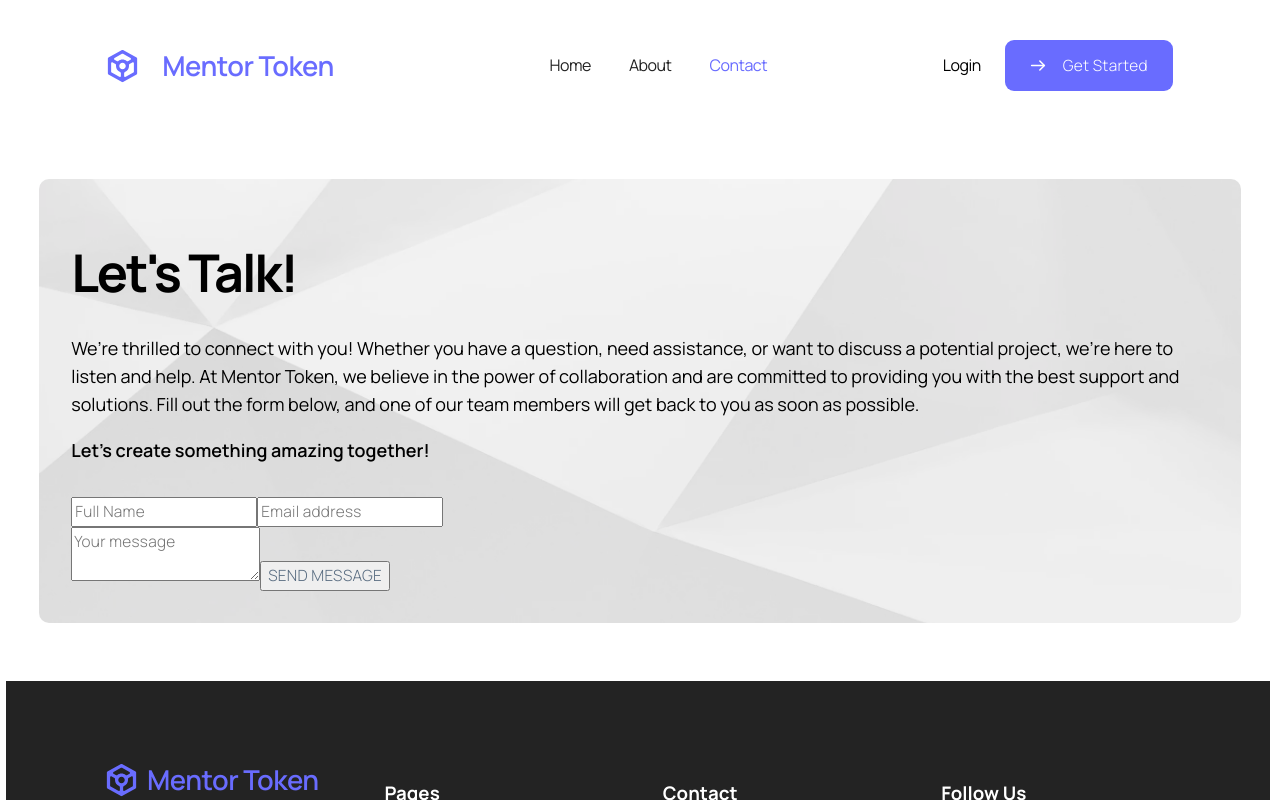
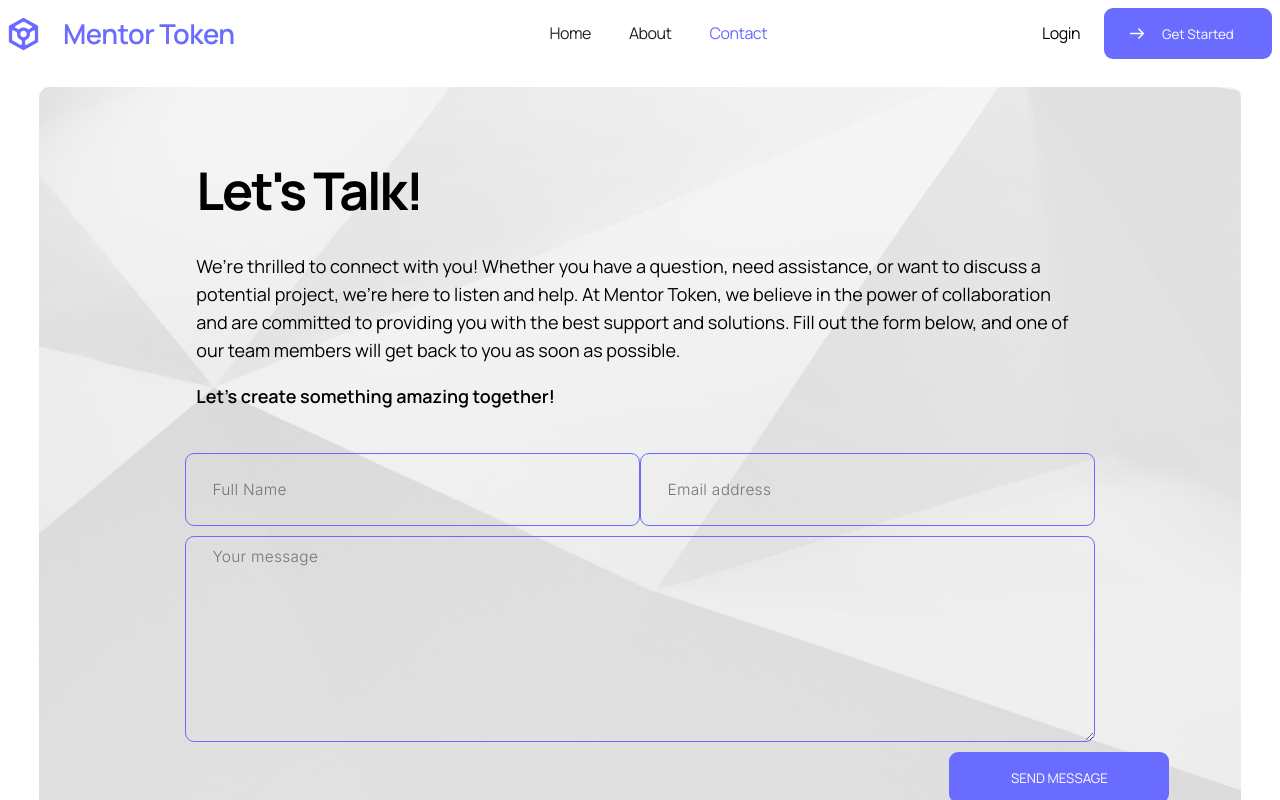
Before and after one commit to DexterNutt/FinalProject, a React (Vite) app in the folder MentorToken/: page /contact in a window 1280 px wide. Shown: the top 800 px of the page. Built offline with nearby package versions, Linux system fonts and the light colour scheme.

Commit message:
Standardise the margins and padding on all pages and nav/footer components

```diff
--- a/MentorToken/src/components/footer/Footer.module.css
+++ b/MentorToken/src/components/footer/Footer.module.css
@@ -5,6 +5,7 @@
   background-color: #232323;
   color: #ffffff;
   padding: 40px;
+  margin-top: 3.5vh;
   font-family: "Manrope", sans-serif;
   left: -2px;
   right: -2px;
--- a/MentorToken/src/components/hero/Hero.module.css
+++ b/MentorToken/src/components/hero/Hero.module.css
@@ -3,12 +3,12 @@
 .hero {
   display: flex;
   justify-content: center;
-  padding: 2rem;
+  padding: 0rem, 5rem;
   position: relative;
   z-index: 1;
-  padding: 5rem;
   gap: 72px;
   border-radius: 20px;
+  margin-bottom: 2rem;
 }
 
 .heroContainer {
--- a/MentorToken/src/components/message/Message.jsx
+++ b/MentorToken/src/components/message/Message.jsx
@@ -21,11 +21,14 @@ export const Message = () => {
           </p>
           <span>Let’s create something amazing together!</span>
         </div>
-        <form onSubmit={handleSubmit}>
-          <input type="text" id="name" placeholder="Full Name" />
-          <input type="email" id="email" placeholder="Email address " />
-          <br />
+        <form class={styles.contactUsForm} onSubmit={handleSubmit}>
+          <div className={styles.inputContainer}>
+            <input type="text" id="name" placeholder="Full Name" />
+            <input type="email" id="email" placeholder="Email address " />
+          </div>
+
           <textarea name="text" id="text" placeholder="Your message"></textarea>
+
           <button type="submit">SEND MESSAGE</button>
         </form>
       </div>
--- a/MentorToken/src/components/message/Message.module.css
+++ b/MentorToken/src/components/message/Message.module.css
@@ -1,8 +1,9 @@
 @import url("https://fonts.googleapis.com/css2?family=Manrope:wght@200..800&display=swap");
+@import url("https://fonts.googleapis.com/css2?family=Inter:wght@100..900&display=swap");
 
 .message {
   font-family: "Manrope", sans-serif;
-  margin: 3.5rem 0rem;
+  padding: 0rem, 5rem;
   display: flex;
   flex-direction: row;
   justify-content: center;
@@ -13,6 +14,8 @@
   position: relative;
   display: flex;
   flex-direction: column;
+  justify-content: center;
+  align-items: center;
   width: 90%;
   gap: 2rem;
   padding: 2rem;
@@ -34,6 +37,11 @@
   opacity: 0.3;
   z-index: -1;
   border-radius: 10px;
+}
+
+.text {
+  width: 78%;
+  padding: 10px;
 }
 
 .text h1 {
@@ -58,14 +66,88 @@
   text-align: left;
 }
 
-input,
-textarea,
-button {
-  font-family: "Manrope", sans-serif;
+.contactUsForm {
+  display: flex;
+  flex-direction: column;
+  width: 80%;
+  gap: 10px;
+  height: fit-content;
+}
+
+.contactUsForm input,
+.contactUsForm textarea {
+  background-color: transparent;
+  border: 1.1px solid #696cff;
+  border-radius: 9px;
+  font-family: "Inter", sans-serif;
   color: #566a7f;
   font-size: 15.41px;
   font-weight: 300;
   line-height: 23.92px;
   letter-spacing: 0.02em;
   text-align: left;
+  border-radius: 9px;
 }
+
+.inputContainer {
+  display: flex;
+  flex-direction: row;
+  width: 100%;
+  justify-content: space-between;
+}
+
+.contactUsForm input {
+  width: 45%;
+  height: 52.84px;
+  padding: 8.81px 26.42px 8.81px 26.42px;
+  gap: 13.21px;
+}
+
+.contactUsForm textarea {
+  height: 187px;
+  top: 85px;
+  padding: 8.81px 26.42px 8.81px 26.42px;
+  gap: 13.21px;
+}
+
+.contactUsForm button {
+  padding: 16px 24px;
+  border-radius: 9px;
+  background-color: #696cff;
+  color: #fff;
+  font-family: "Manrope", sans-serif;
+  border: none;
+  cursor: pointer;
+  display: flex;
+  align-items: center;
+  padding: 8px;
+  width: 220px;
+  height: 51px;
+  gap: 12px;
+  position: relative;
+  overflow: hidden;
+  text-align: center;
+  justify-content: center;
+  transition: background-color 0.3s ease;
+  left: 84%;
+}
+
+.contactUsForm button:hover {
+  background-color: #575ed8;
+}
+
+.contactUsForm button::before {
+  content: "";
+  position: absolute;
+  top: -30px;
+  left: -80px;
+  height: 100px;
+  width: 70px;
+  background: rgba(255, 255, 255, 0.3);
+  transform: rotate(20deg);
+  transition: left 0.5s ease;
+}
+
+.contactUsForm button:hover::before {
+  left: 300px;
+}
--- a/MentorToken/src/components/nav/nav.module.css
+++ b/MentorToken/src/components/nav/nav.module.css
@@ -4,16 +4,14 @@
   font-family: "Manrope", sans-serif;
   display: flex;
   flex-direction: row;
-  padding-top: 2rem;
-  padding-bottom: 2rem;
-  padding-left: 6.2rem;
-  padding-right: 6.2rem;
+  padding-top: 2rem, 6.2rem;
   justify-content: space-between;
   align-items: center;
   font-size: 16px;
   line-height: 19.2px;
   letter-spacing: -0.03em;
   text-align: left;
+  margin-bottom: 3.5vh;
 }
 
 .name {
--- a/MentorToken/src/components/team/Team.module.css
+++ b/MentorToken/src/components/team/Team.module.css
@@ -6,8 +6,7 @@
   align-items: center;
   justify-content: center;
   font-family: "inter", sans-serif;
-  margin: 4.5rem 0rem;
-  gap: 3rem;
+  padding: 0rem, 5rem;
 }
 
 .introContainer {
```
